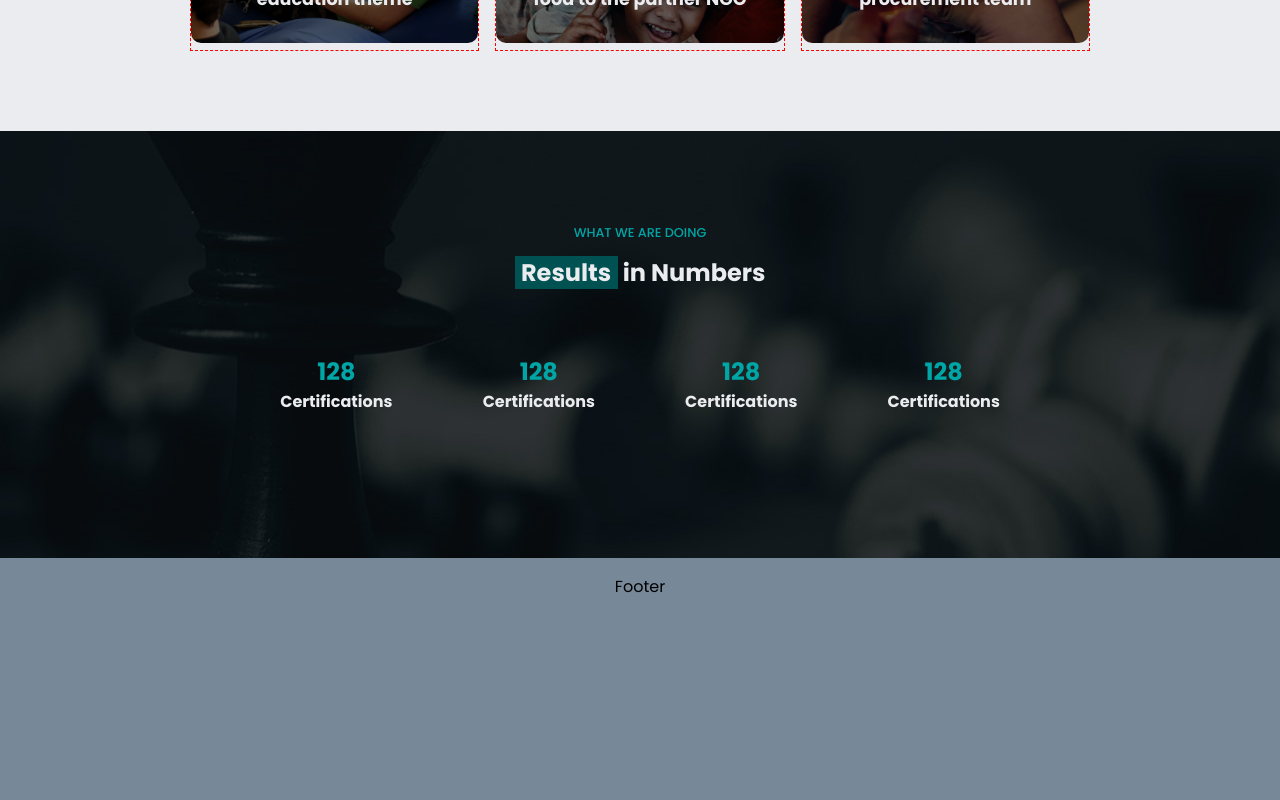
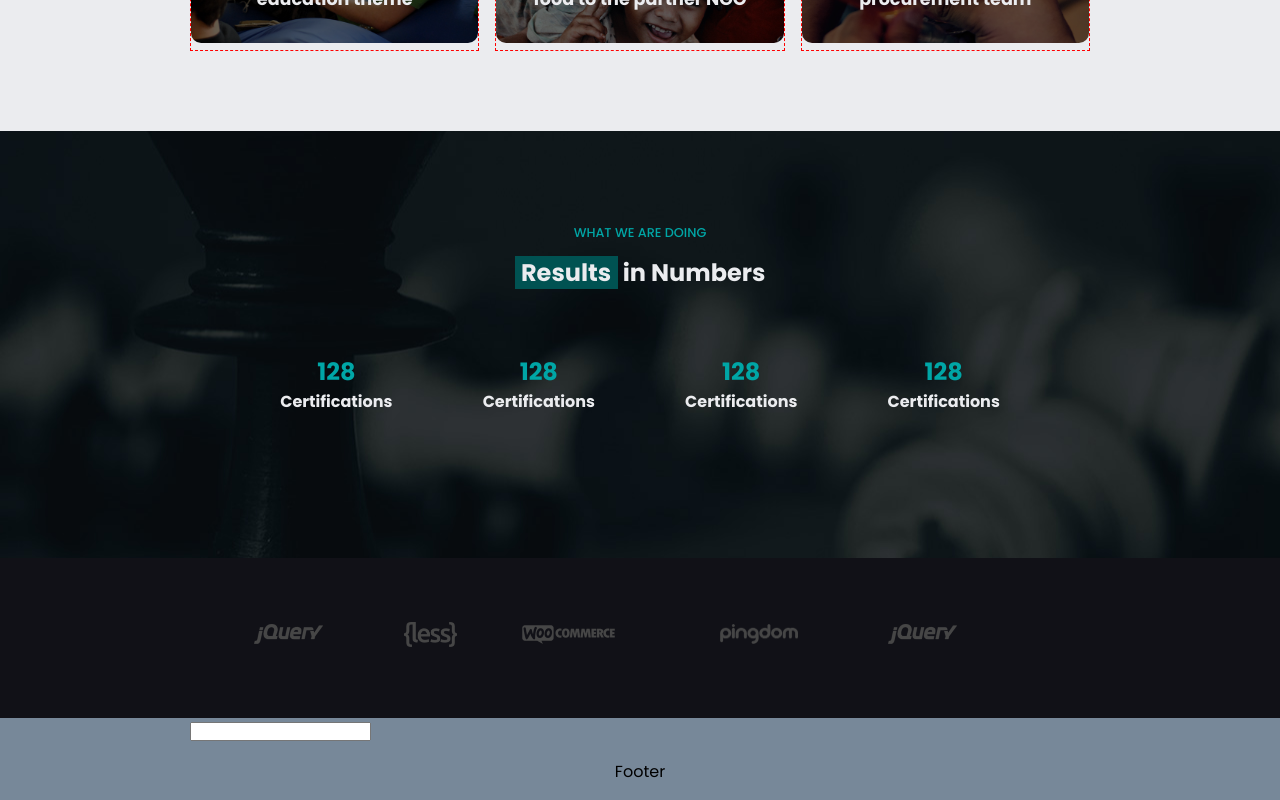
Before and after one commit to PietroMarilei/proj-html-vuejs, a Vue app: page / in a window 1280 px wide. Shown: the part 2914-3714 px from the top of the page. Before the commit the page ends 3529 px from the top, so only its background shows below. Built offline with nearby package versions, Linux system fonts and the light colour scheme.

Commit message:
push lang

```diff
--- /dev/null
+++ b/src/components/FormTouchComp.vue
@@ -0,0 +1,37 @@
+<script>
+import { store } from '../store';
+export default {
+    data() {
+        return {
+            greeting: 'Hello World!',
+            store,
+        }
+    },
+    methods: {
+
+    },
+}
+</script>
+
+<template>
+  <div class="container">
+    <div class="row form_row">
+        <div class="form_touch">
+
+            <form action="">
+                <input type="text">
+            </form>
+        </div>
+    </div>
+  </div>
+</template>
+
+<style lang="scss" scoped>
+    .container {
+        max-width: 900px;
+        margin: 0 auto;
+    }
+    .row {
+        display: flex;
+    }
+</style>
--- a/src/components/MainComponent.vue
+++ b/src/components/MainComponent.vue
@@ -3,6 +3,7 @@ import ServiceComp from './ServiceComp.vue';
 import CompanyComp from './CompanyComp.vue';
 import ActionComp from './ActionComp.vue';
 import ResultsComp from './ResultsComp.vue';
+import FormTouchComp from './FormTouchComp.vue';
 import { store } from '../store';
 export default {
   components: {
@@ -10,6 +11,7 @@ export default {
     CompanyComp,
     ActionComp,
     ResultsComp,
+    FormTouchComp,
   },
   data() {
     return {
@@ -35,6 +37,8 @@ export default {
 
     <ResultsComp/>
 
+    <FormTouchComp/>
+
   </main>
 
 </template>
--- a/src/components/ResultsComp.vue
+++ b/src/components/ResultsComp.vue
@@ -63,6 +63,34 @@ export default {
                         </h4>
                     </div>
             </div>
+
+
+        </div>
+    </div>
+
+    <div class="darkBg_container">
+        <div class="container">
+             <div class="row lang">
+                    <a href="#">
+                        <img src="../assets/img/logo-4.png" alt="">
+                    </a>
+
+                     <a href="#">
+                            <img src="../assets/img/logo-5.png" alt="">
+                        </a>
+
+                         <a href="#">
+                            <img src="../assets/img/logo-1.png" alt="">
+                        </a>
+
+                         <a href="#">
+                            <img src="../assets/img/logo-3.png" alt="">
+                        </a>
+                         <a href="#">
+                            <img src="../assets/img/logo-4.png" alt="">
+                        </a>
+
+                </div>
         </div>
     </div>
 </template>
@@ -118,4 +146,18 @@ export default {
         }
     }
 }
+.darkBg_container {
+    background-color: $backGrey;
+}
+.lang {
+    display: flex;
+    align-items: center;
+    justify-content: space-between;
+    padding: 4rem;
+
+    img {
+        width: 50%;
+        filter: brightness(200%);
+    }
+}
 </style>
```
